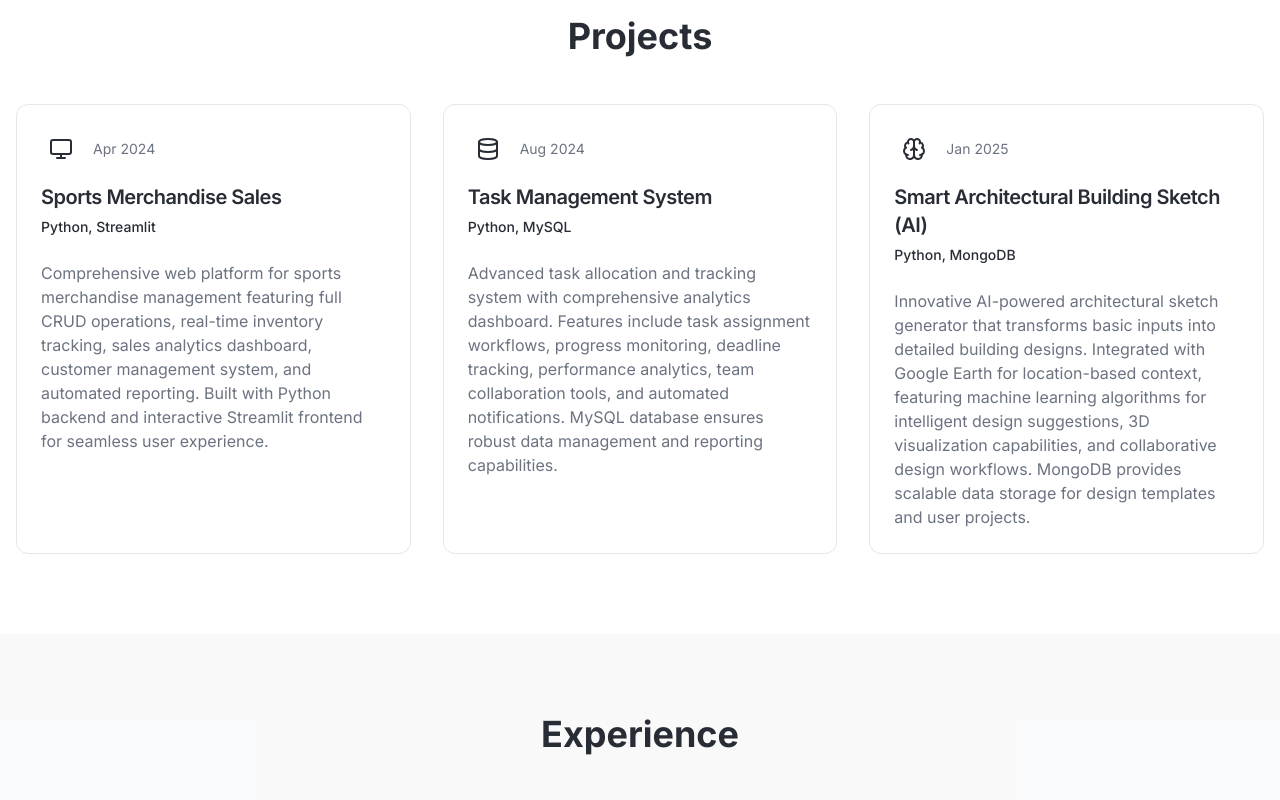
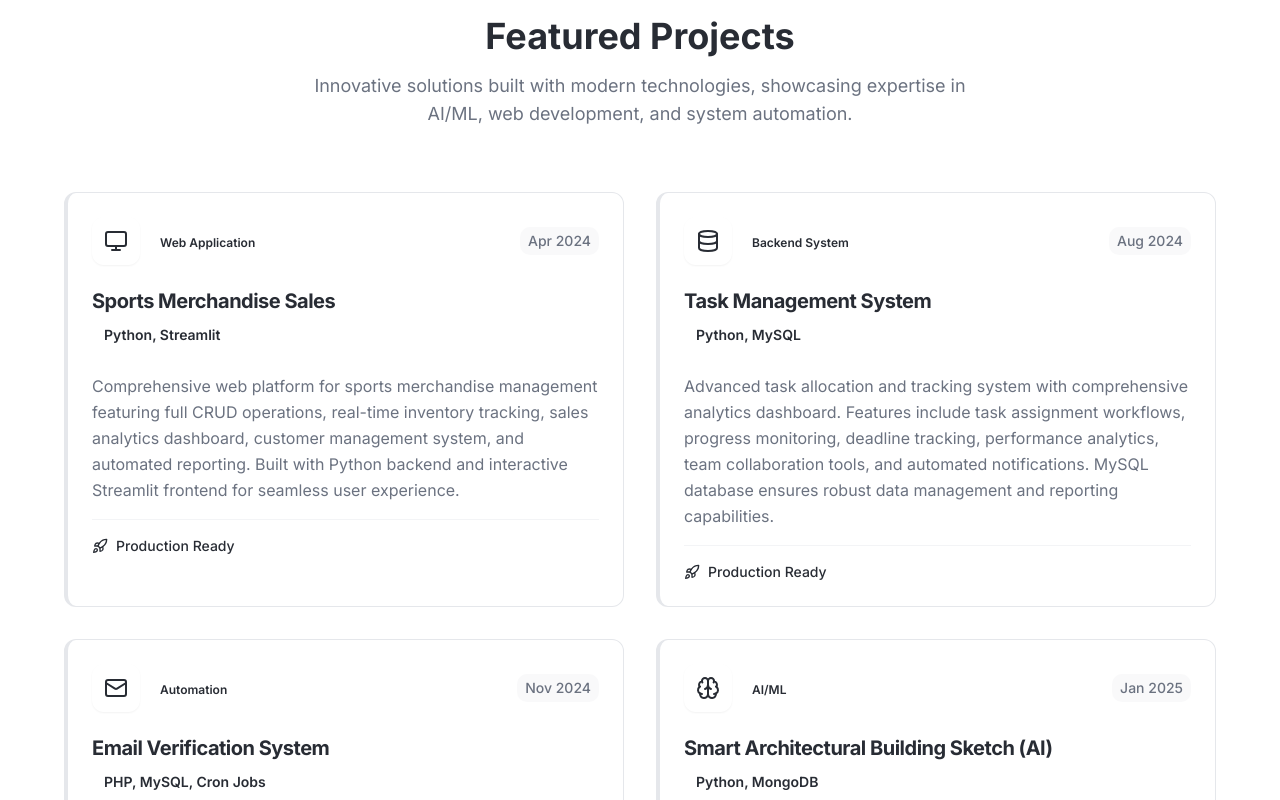
Before and after one commit to ArshiyaAnjum165/arshiya-ai-verse, a React (Vite) app: page / in a window 1280 px wide. Shown: the part 1820-2620 px from the top of the page. Built offline with nearby package versions, Linux system fonts and the light colour scheme.

Commit message:
Add new project and skills
Added a new project "Email Verification using PHP" to the projects section, including details about its functionality (cron SMS, subscribe/unsubscribe). Also added PHP to the skills section and enhanced the overall appearance of the projects section to be more attractive.

```diff
--- a/src/pages/Index.tsx
+++ b/src/pages/Index.tsx
@@ -66,7 +66,7 @@ const Index = () => {
   };
 
   const skills = {
-    technical: ["C", "C++", "Python", "SQL", "HTML", "CSS"],
+    technical: ["C", "C++", "Python", "PHP", "SQL", "HTML", "CSS"],
     concepts: ["Data Structures & Algorithms", "DBMS", "Machine Learning", "Artificial Intelligence", "OOPS"],
     soft: ["Communication", "Teamwork", "Problem-Solving", "Time Management"],
     languages: ["English", "Kannada", "Hindi"]
@@ -78,21 +78,32 @@ const Index = () => {
       date: "Apr 2024",
       tech: "Python, Streamlit",
       description: "Comprehensive web platform for sports merchandise management featuring full CRUD operations, real-time inventory tracking, sales analytics dashboard, customer management system, and automated reporting. Built with Python backend and interactive Streamlit frontend for seamless user experience.",
-      icon: <Monitor className="h-6 w-6" />
+      icon: <Monitor className="h-6 w-6" />,
+      badge: "Web Application"
     },
     {
       title: "Task Management System",
       date: "Aug 2024",
       tech: "Python, MySQL",
       description: "Advanced task allocation and tracking system with comprehensive analytics dashboard. Features include task assignment workflows, progress monitoring, deadline tracking, performance analytics, team collaboration tools, and automated notifications. MySQL database ensures robust data management and reporting capabilities.",
-      icon: <Database className="h-6 w-6" />
+      icon: <Database className="h-6 w-6" />,
+      badge: "Backend System"
+    },
+    {
+      title: "Email Verification System",
+      date: "Nov 2024",
+      tech: "PHP, MySQL, Cron Jobs",
+      description: "Automated email verification system with intelligent notification management. Features include daily cron job scheduling for automated SMS/email reminders, robust subscribe/unsubscribe functionality, user preference management, and comprehensive delivery tracking. Built with PHP backend ensuring reliable 24-hour notification cycles.",
+      icon: <Mail className="h-6 w-6" />,
+      badge: "Automation"
     },
     {
       title: "Smart Architectural Building Sketch (AI)",
       date: "Jan 2025",
       tech: "Python, MongoDB",
       description: "Innovative AI-powered architectural sketch generator that transforms basic inputs into detailed building designs. Integrated with Google Earth for location-based context, featuring machine learning algorithms for intelligent design suggestions, 3D visualization capabilities, and collaborative design workflows. MongoDB provides scalable data storage for design templates and user projects.",
-      icon: <Brain className="h-6 w-6" />
+      icon: <Brain className="h-6 w-6" />,
+      badge: "AI/ML"
     }
   ];
 
@@ -339,22 +350,49 @@ const Index = () => {
       {/* Projects */}
       <section id="projects" className="py-20 bg-background">
         <div className="container mx-auto px-4">
-          <h2 className="text-4xl font-bold text-center mb-12 text-navy">Projects</h2>
-          <div className="grid grid-cols-1 md:grid-cols-2 lg:grid-cols-3 gap-8">
+          <div className="text-center mb-16">
+            <h2 className="text-4xl font-bold mb-4 text-navy">Featured Projects</h2>
+            <p className="text-lg text-silver max-w-2xl mx-auto">
+              Innovative solutions built with modern technologies, showcasing expertise in AI/ML, web development, and system automation.
+            </p>
+          </div>
+          <div className="grid grid-cols-1 md:grid-cols-2 gap-8 max-w-6xl mx-auto">
             {projects.map((project, index) => (
-              <Card key={index} className="shadow-card hover:shadow-elegant transition-all duration-300 transform hover:-translate-y-2 group">
-                <CardHeader>
-                  <div className="flex items-center gap-3 mb-2">
-                    <div className="p-2 bg-teal/10 rounded-lg text-teal group-hover:bg-teal group-hover:text-white transition-colors">
-                      {project.icon}
+              <Card key={index} className="shadow-card hover:shadow-elegant transition-all duration-500 transform hover:-translate-y-3 group relative overflow-hidden border-l-4 border-l-teal">
+                <div className="absolute inset-0 bg-gradient-to-br from-teal/5 to-navy/5 opacity-0 group-hover:opacity-100 transition-opacity duration-500"></div>
+                <CardHeader className="relative z-10">
+                  <div className="flex items-center justify-between mb-4">
+                    <div className="flex items-center gap-3">
+                      <div className="p-3 bg-gradient-to-br from-teal/10 to-teal/20 rounded-xl text-teal group-hover:bg-gradient-to-br group-hover:from-teal group-hover:to-teal-light group-hover:text-white transition-all duration-300 shadow-sm">
+                        {project.icon}
+                      </div>
+                      <div>
+                        <span className="text-xs font-semibold text-teal bg-teal/10 px-2 py-1 rounded-full">
+                          {project.badge}
+                        </span>
+                      </div>
                     </div>
-                    <span className="text-sm text-muted-foreground">{project.date}</span>
+                    <span className="text-sm text-muted-foreground font-medium bg-muted/50 px-2 py-1 rounded-md">
+                      {project.date}
+                    </span>
                   </div>
-                  <CardTitle className="text-xl group-hover:text-teal transition-colors">{project.title}</CardTitle>
-                  <CardDescription className="text-sm font-medium text-navy">{project.tech}</CardDescription>
+                  <CardTitle className="text-xl font-bold group-hover:text-teal transition-colors duration-300 mb-2">
+                    {project.title}
+                  </CardTitle>
+                  <CardDescription className="text-sm font-semibold text-navy bg-navy/10 px-3 py-1 rounded-full inline-block mb-4">
+                    {project.tech}
+                  </CardDescription>
                 </CardHeader>
-                <CardContent>
-                  <p className="text-muted-foreground">{project.description}</p>
+                <CardContent className="relative z-10">
+                  <p className="text-muted-foreground leading-relaxed">
+                    {project.description}
+                  </p>
+                  <div className="mt-4 pt-4 border-t border-muted">
+                    <div className="flex items-center gap-2 text-sm text-teal font-medium">
+                      <Rocket className="h-4 w-4" />
+                      <span>Production Ready</span>
+                    </div>
+                  </div>
                 </CardContent>
               </Card>
             ))}
```
